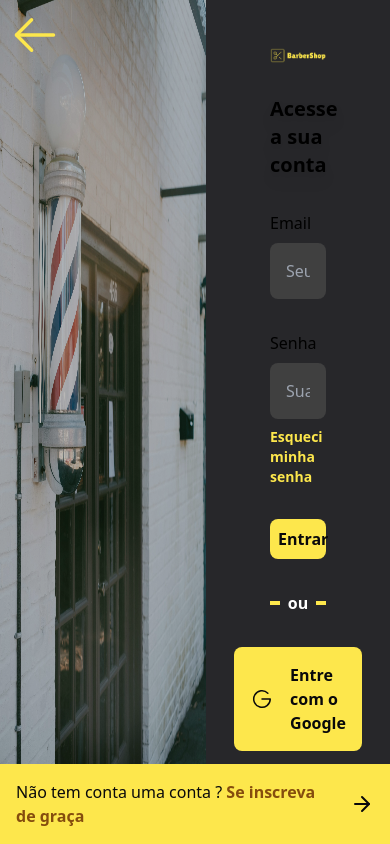
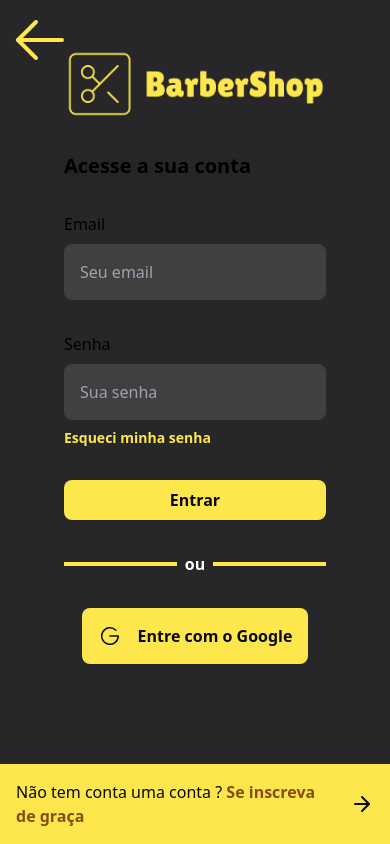
Before and after one commit to RelancioBorgesDev/CutConnect, a Next.js app: page /sign-in in a window 390 px wide. Built offline with nearby package versions, Linux system fonts and the light colour scheme.

Commit message:
chore: added responsiveness

```diff
--- /dev/null
+++ b/src/app/(auth)/sign-in/_components/sign-in-form.tsx
@@ -0,0 +1,75 @@
+import { ArrowRight } from "lucide-react";
+import Image from "next/image";
+import Link from "next/link";
+import { GoogleLogo } from "phosphor-react";
+import logo from "@/assets/Logo.png";
+import HeaderContainer from "../../components/header-container";
+import FormContainer from "../../components/form-container";
+import InputContainer from "../../components/input-container";
+import Label from "@/components/label";
+import Input from "@/components/input";
+
+export default function SignInForm() {
+  return (
+    <FormContainer>
+      <HeaderContainer>
+        <Image src={logo} alt="logo" />
+        <h1 className="text-xl font-semibold drop-shadow-lg">
+          Acesse a sua conta
+        </h1>
+      </HeaderContainer>
+      <InputContainer>
+        <Label htmlFor="">Email</Label>
+        <Input placeholder="Seu email" type="email" />
+        <small className="text-sm font-extralight text-red-500 hidden">
+          Errors
+        </small>
+      </InputContainer>
+
+      <InputContainer>
+        <Label htmlFor="">Senha</Label>
+        <Input placeholder="Sua senha" type="password" />
+        <small className="text-sm font-extralight text-red-500 hidden">
+          Errors
+        </small>
+        <small className="text-sm text-main-yellow font-semibold">
+          Esqueci minha senha
+        </small>
+      </InputContainer>
+
+      <button
+        className="w-full rounded-lg bg-main-yellow text-zinc-950 font-bold p-2 hover:brightness-90"
+        type="submit"
+      >
+        Entrar
+      </button>
+      <div className="w-full flex items-center gap-2">
+        <div className="w-full border-2 border-main-yellow h-1" />
+        <span className="text-white font-bold">ou</span>
+        <div className="w-full border-2 border-main-yellow h-1" />
+      </div>
+      <div>
+        <div className="flex items-center rounded-lg bg-main-yellow p-4 text-zinc-950 font-bold gap-4">
+          <span>
+            <GoogleLogo size={24} />
+          </span>
+          <span>Entre com o Google</span>
+        </div>
+      </div>
+
+      <div className="fixed bottom-0 left-0 right-0">
+        <Link className="w-full" href={"/sign-up"}>
+          <div className="w-full flex items-center justify-between  bg-main-yellow p-4 text-zinc-950 font-extralight gap-4">
+            <span>
+              Não tem conta uma conta ?{" "}
+              <b className="font-bold text-yellow-800">Se inscreva de graça</b>
+            </span>
+            <span>
+              <ArrowRight size={24} />
+            </span>
+          </div>
+        </Link>
+      </div>
+    </FormContainer>
+  );
+}
--- a/src/app/(auth)/sign-in/page.tsx
+++ b/src/app/(auth)/sign-in/page.tsx
@@ -2,95 +2,23 @@
 import React from "react";
 import Image from "next/image";
 import login from "@/assets/login.jpg";
-import logo from "@/assets/Logo.png";
+
 import { ArrowLeft, GoogleLogo } from "phosphor-react";
 import { ArrowRight } from "lucide-react";
 import Link from "next/link";
+import SignInForm from "./_components/sign-in-form";
+import GoBack from "@/components/go-back";
 
 export default function SignIn() {
   return (
     <main className="flex justify-between max-h-screen bg-zinc-800">
-      <section className="bg-login w-full relative">
+      <GoBack path={"/"} icon={ArrowLeft} className="left-2 text-main-yellow" />
+      <section className="bg-login w-full relative max-lg:hidden">
         <Image src={login} alt="asa" className="h-full opacity-70" />
-        <Link href={"/"} className="absolute top-2 left-2">
-          <ArrowLeft className="text-main-yellow" size={54} />
-        </Link>
+        <GoBack path={"/"} icon={ArrowLeft} className="left-2" />
       </section>
-      <section className="overflow-y-auto w-[60%] flex flex-col items-center px-16 py-12 gap-4">
-        <form className="w-full flex flex-col items-center gap-8" action="">
-          <header className=" w-full flex flex-col items-start gap-8">
-            <Image src={logo} alt="logo" />
-            <h1 className="text-xl font-semibold drop-shadow-lg">
-              Acesse a sua conta
-            </h1>
-          </header>
-          <div className="w-full flex flex-col gap-2 ">
-            <label htmlFor="" className="font-medium">
-              Email
-            </label>
-            <input
-              className="p-4 rounded-lg bg-neutral-700 focus:border-2 focus:border-main-yellow outline-none"
-              placeholder="Seu email"
-              type="email"
-            />
-            <small className="text-sm font-extralight text-red-500 hidden">
-              Errors
-            </small>
-          </div>
-
-          <div className="w-full flex flex-col gap-2">
-            <label className="font-medium" htmlFor="">
-              Senha
-            </label>
-            <input
-              placeholder="Sua senha"
-              type="password"
-              className="p-4 rounded-lg bg-neutral-700 focus:border-2 focus:border-main-yellow outline-none"
-            />
-            <small className="text-sm font-extralight text-red-500 hidden">
-              Errors
-            </small>
-            <small className="text-sm text-main-yellow font-semibold">
-              Esqueci minha senha
-            </small>
-          </div>
-
-          <button
-            className="w-full rounded-lg bg-main-yellow text-zinc-950 font-bold p-2 hover:brightness-90"
-            type="submit"
-          >
-            Entrar
-          </button>
-          <div className="w-full flex items-center gap-2">
-            <div className="w-full border-2 border-main-yellow h-1" />
-            <span className="text-white font-bold">ou</span>
-            <div className="w-full border-2 border-main-yellow h-1" />
-          </div>
-          <div>
-            <div className="flex items-center rounded-lg bg-main-yellow p-4 text-zinc-950 font-bold gap-4">
-              <span>
-                <GoogleLogo size={24} />
-              </span>
-              <span>Entre com o Google</span>
-            </div>
-          </div>
-
-          <div className="fixed bottom-0 left-0 right-0">
-            <Link className="w-full" href={"/sign-up"}>
-              <div className="w-full flex items-center justify-between  bg-main-yellow p-4 text-zinc-950 font-extralight gap-4">
-                <span>
-                  Não tem conta uma conta ?{" "}
-                  <b className="font-bold text-yellow-800">
-                    Se inscreva de graça
-                  </b>
-                </span>
-                <span>
-                  <ArrowRight size={24} />
-                </span>
-              </div>
-            </Link>
-          </div>
-        </form>
+      <section className="overflow-y-auto w-[60%] max-lg:w-full h-screen flex flex-col items-center px-16 py-12 gap-4 ">
+        <SignInForm />
       </section>
     </main>
   );
--- a/src/app/(auth)/sign-up/_components/type-of-account.tsx
+++ b/src/app/(auth)/sign-up/_components/type-of-account.tsx
@@ -25,7 +25,7 @@ export default function TypeOfAccount({
               <h1 className="text-4xl font-bold text-center mb-8">
                 Escolha o tipo de conta que deseja criar
               </h1>
-              <div className="flex gap-12">
+              <div className="flex gap-12 max-lg:flex-col">
                 <AccountType
                   handleClose={handleClose}
                   icon={PocketKnife}
```
